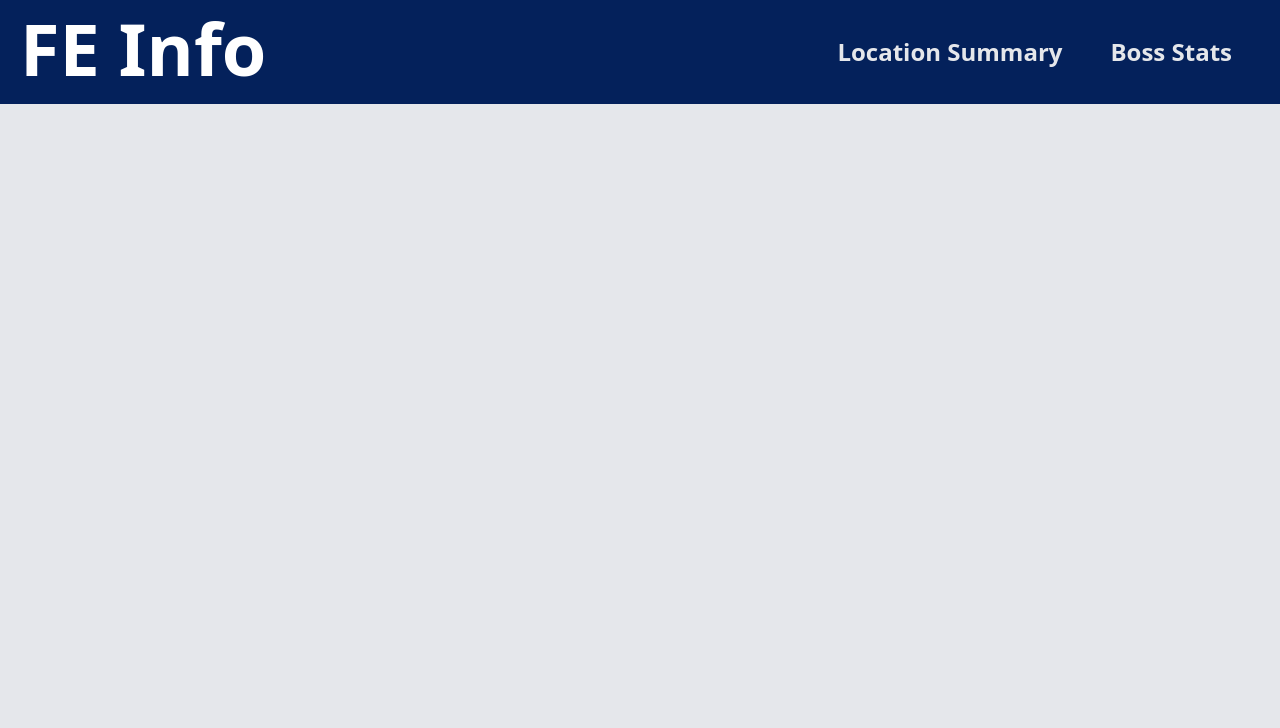
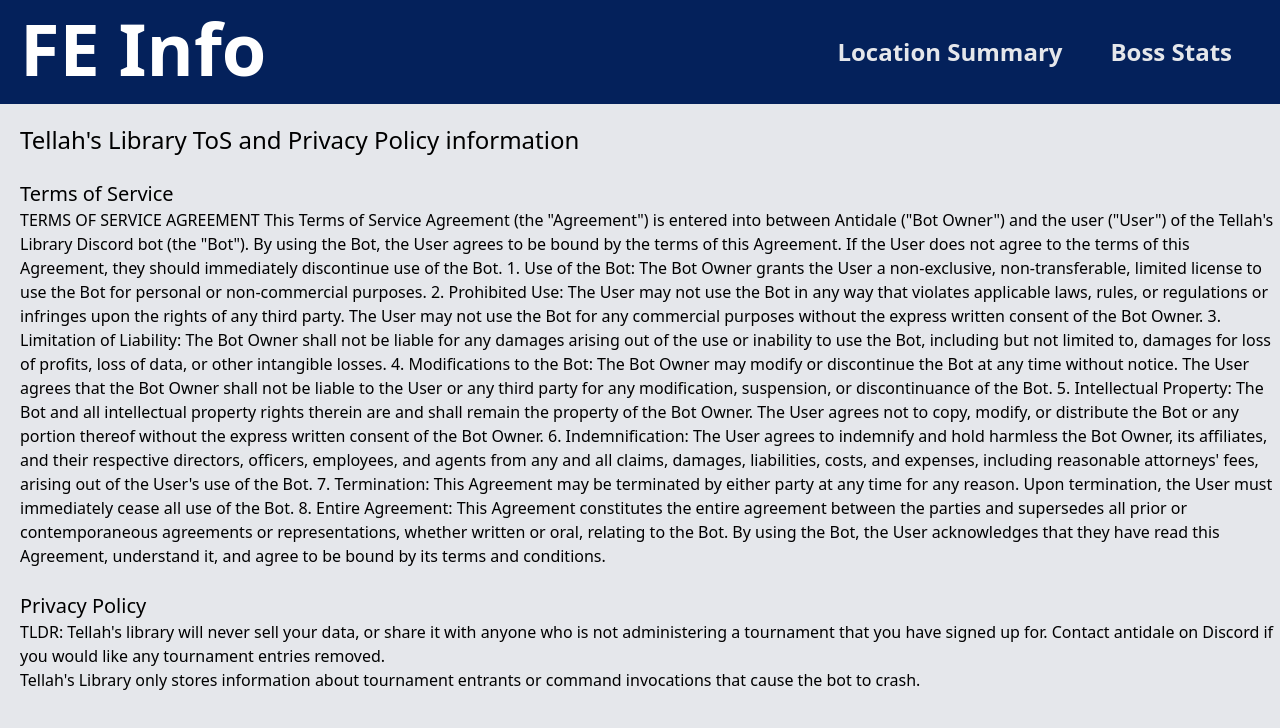
Before and after one commit to Antidale/ffiv_fe_boss_stats, a React (Vite) app: page /tos-privacy in a window 1280 px wide. Shown: the top 728 px of the page. Built offline with nearby package versions, Linux system fonts and the light colour scheme; a web font is replaced by a local one.

Commit message:
Adding ToS and Privacy Policy for the bot

```diff
--- a/src/App.jsx
+++ b/src/App.jsx
@@ -4,6 +4,7 @@ import Header from './Header/Header';
 import Home from './Home/Home';
 import BossPage from './BossPage/BossPage';
 import EquipmentPage from './EquipmentPage/EquipmentPage';
+import TosPrivacy from './BotPages/TosPrivacy';
 
 const App = () => (
   <BrowserRouter>
@@ -13,6 +14,7 @@ const App = () => (
         <Route path="/" exact element={<Home />} />
         <Route path="/boss-stats/" element={<BossPage />} />
         <Route path="/equipment/" element={<EquipmentPage />} />
+        <Route path="/tos-privacy" element={<TosPrivacy />} />
       </Routes>
     </main >
   </BrowserRouter>
--- /dev/null
+++ b/src/BotPages/TosPrivacy.jsx
@@ -0,0 +1,36 @@
+import React from "react";
+
+const TosPrivacy = () => {
+  return (
+    <div className="ml-5 mt-5">
+      <h1 className="text-2xl">Tellah's Library ToS and Privacy Policy information</h1>
+      <br />
+      <article id="ToS">
+        <h3 className="text-xl">Terms of Service</h3>
+        TERMS OF SERVICE AGREEMENT
+
+This Terms of Service Agreement (the "Agreement") is entered into between Antidale ("Bot Owner") and the user ("User") of the Tellah's Library Discord bot (the "Bot").
+
+By using the Bot, the User agrees to be bound by the terms of this Agreement. If the User does not agree to the terms of this Agreement, they should immediately discontinue use of the Bot.
+
+1. Use of the Bot: The Bot Owner grants the User a non-exclusive, non-transferable, limited license to use the Bot for personal or non-commercial purposes.
+2. Prohibited Use: The User may not use the Bot in any way that violates applicable laws, rules, or regulations or infringes upon the rights of any third party. The User may not use the Bot for any commercial purposes without the express written consent of the Bot Owner.
+3. Limitation of Liability: The Bot Owner shall not be liable for any damages arising out of the use or inability to use the Bot, including but not limited to, damages for loss of profits, loss of data, or other intangible losses.
+4. Modifications to the Bot: The Bot Owner may modify or discontinue the Bot at any time without notice. The User agrees that the Bot Owner shall not be liable to the User or any third party for any modification, suspension, or discontinuance of the Bot.
+5. Intellectual Property: The Bot and all intellectual property rights therein are and shall remain the property of the Bot Owner. The User agrees not to copy, modify, or distribute the Bot or any portion thereof without the express written consent of the Bot Owner.
+6. Indemnification: The User agrees to indemnify and hold harmless the Bot Owner, its affiliates, and their respective directors, officers, employees, and agents from any and all claims, damages, liabilities, costs, and expenses, including reasonable attorneys' fees, arising out of the User's use of the Bot.
+7. Termination: This Agreement may be terminated by either party at any time for any reason. Upon termination, the User must immediately cease all use of the Bot.
+8. Entire Agreement: This Agreement constitutes the entire agreement between the parties and supersedes all prior or contemporaneous agreements or representations, whether written or oral, relating to the Bot.
+
+By using the Bot, the User acknowledges that they have read this Agreement, understand it, and agree to be bound by its terms and conditions.
+      </article>
+      <br />
+      <article id="Privacy" className="text-xl">Privacy Policy</article>
+      <p>TLDR: Tellah's library will never sell your data, or share it with anyone who is not administering a tournament that you have signed up for. Contact antidale on Discord if you would like any tournament entries removed.</p>
+      <p>Tellah's Library only stores information about tournament entrants or command invocations that cause the bot to crash.</p>
+    </div>
+  )
+
+}
+
+export default TosPrivacy
```
